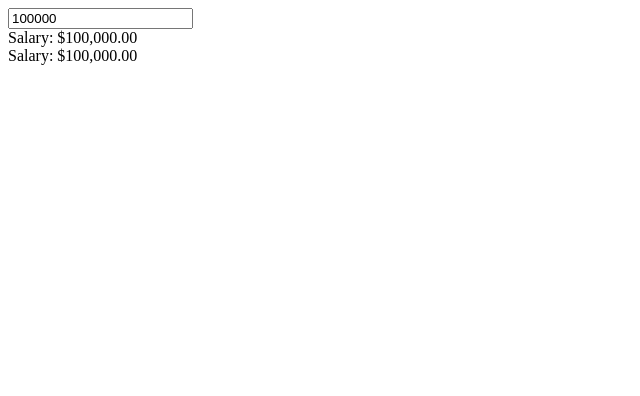
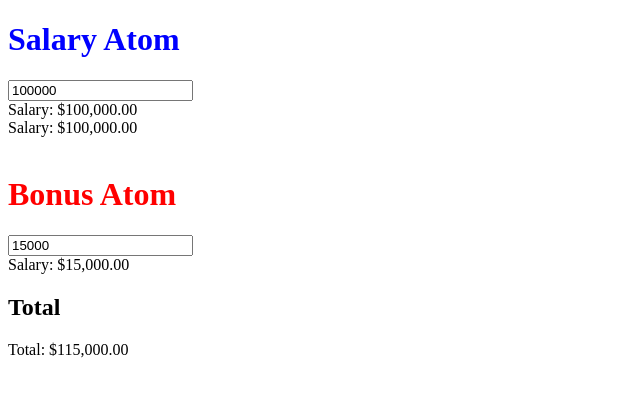
Before and after one commit to NwaguChima/jotai_remake, a React (Create React App) app: page / in a window 1280 px wide. Shown: the top 396 px of the page, without its empty margins (0-640 px from the left). Built offline with nearby package versions, Linux system fonts and the light colour scheme.

Commit message:
added conpute functionality

```diff
--- a/src/App.tsx
+++ b/src/App.tsx
@@ -1,16 +1,30 @@
 import SalaryDisplay from './SalaryDisplay';
-import { atom, useAtom } from './jotai';
+import { atom, useAtom, useAtomValue } from './jotai';
 
 export const salaryAtom = atom<number>(100_000);
+export const bonusAtom = atom<number>(15_000);
+const totalSalaryAtom = atom((get) => get(salaryAtom) + get(bonusAtom));
 
 function App() {
   const [salary, setSalary] = useAtom(salaryAtom);
+  const [bonus, setBonus] = useAtom(bonusAtom);
+  const totalSalary = useAtomValue(totalSalaryAtom);
+
+  console.log('Total Salary', totalSalary);
 
   return (
     <div>
       <div>
+        <h1
+          style={{
+            color: 'blue',
+            margin: '20',
+          }}
+        >
+          Salary Atom
+        </h1>
         <input
-          type="text"
+          type="number"
           value={salary as number}
           // @ts-ignore
           onChange={(e) => setSalary(Number(e.target.value))}
@@ -26,6 +40,42 @@ function App() {
       </div>
 
       <SalaryDisplay />
+
+      <br />
+
+      <div>
+        <h1
+          style={{
+            color: 'red',
+            margin: '20',
+          }}
+        >
+          Bonus Atom
+        </h1>
+        <input
+          type="number"
+          value={bonus as number}
+          // @ts-ignore
+          onChange={(e) => setBonus(Number(e.target.value))}
+        />
+      </div>
+
+      <div>
+        Salary:{' '}
+        {new Intl.NumberFormat('en-US', {
+          style: 'currency',
+          currency: 'USD',
+        }).format(bonus as number)}
+      </div>
+
+      <h2>Total</h2>
+      <div>
+        Total:{' '}
+        {new Intl.NumberFormat('en-US', {
+          style: 'currency',
+          currency: 'USD',
+        }).format(totalSalary as number)}
+      </div>
     </div>
   );
 }
--- a/src/jotai.ts
+++ b/src/jotai.ts
@@ -1,15 +1,45 @@
 import { useEffect, useState, useSyncExternalStore } from 'react';
 
-interface Atom<AtomType> {
+export interface Atom<AtomType> {
   get: () => AtomType;
   set: (newValue: AtomType) => void;
   subscribe: (callback: (newValue: AtomType) => void) => () => void;
 }
 
-export function atom<AtomType>(initialValue: AtomType): Atom<AtomType> {
-  let value = initialValue;
+type AtomGetter<AtomType> = (
+  get: <Target>(a: Atom<Target>) => Target
+) => AtomType;
+
+export function atom<AtomType>(
+  initialValue: AtomType | AtomGetter<AtomType>
+): Atom<AtomType> {
+  let value =
+    typeof initialValue === 'function' ? (null as AtomType) : initialValue;
 
   const subscribers = new Set<(newValue: AtomType) => void>();
+
+  function get<Target>(atom: Atom<Target>) {
+    let currentValue = atom.get();
+
+    atom.subscribe((newValue) => {
+      if (newValue === currentValue) return;
+
+      currentValue = newValue;
+      computeValue();
+      subscribers.forEach((callback) => callback(value));
+    });
+
+    return currentValue;
+  }
+
+  function computeValue() {
+    value =
+      typeof initialValue === 'function'
+        ? (initialValue as AtomGetter<AtomType>)(get)
+        : initialValue;
+  }
+
+  computeValue();
 
   return {
     get: () => value,
```
